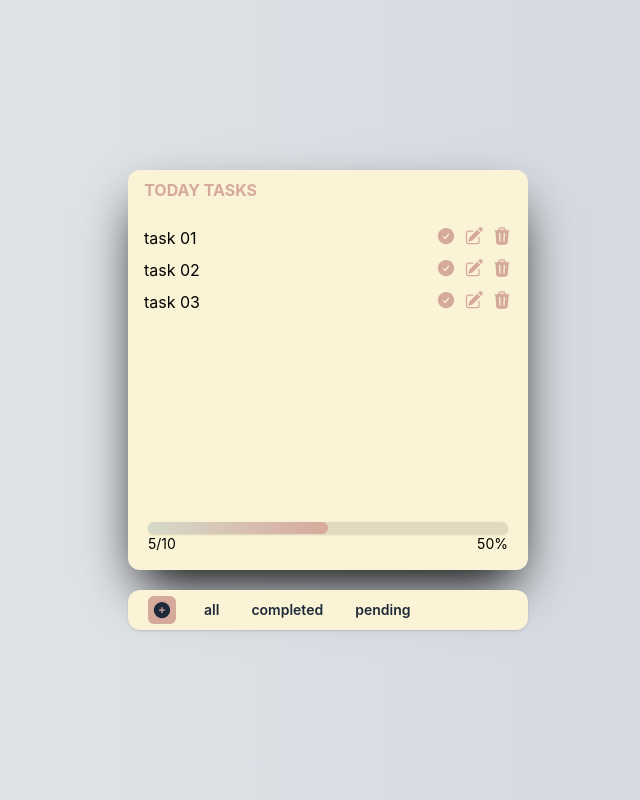
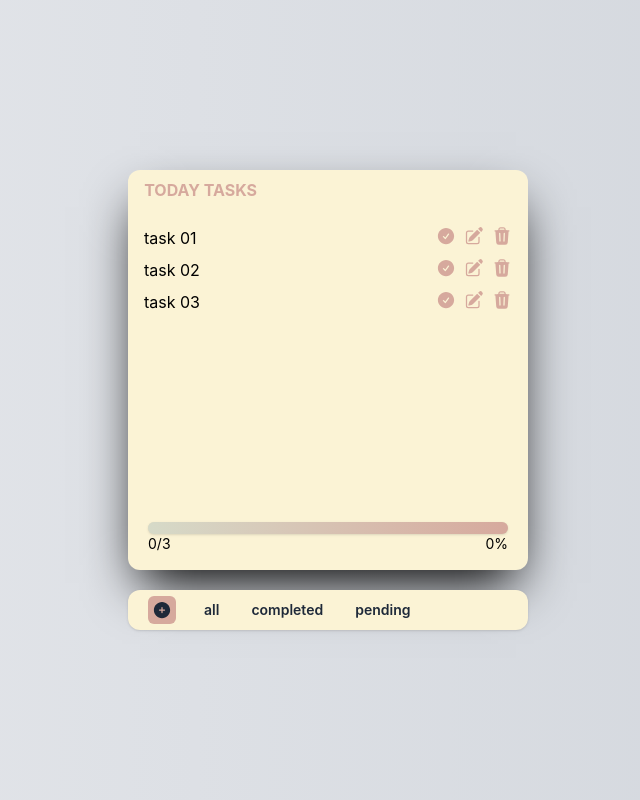
Before and after one commit to Sondosprg/TodoList_tailwind_react, a React (Vite) app: page / in a window 1280 px wide. Shown: the whole page, without its empty margins (312-952 px from the left). Built offline with nearby package versions, Linux system fonts and the light colour scheme.

Commit message:
progress

```diff
--- a/package.json
+++ b/package.json
@@ -7,7 +7,8 @@
     "dev": "vite",
     "build": "vite build",
     "lint": "eslint .",
-    "preview": "vite preview"
+    "preview": "vite preview",
+    "test": "jest"
   },
   "dependencies": {
     "@tailwindcss/vite": "^4.3.3",
@@ -19,6 +20,8 @@
     "@babel/core": "^7.29.7",
     "@eslint/js": "^10.0.1",
     "@rolldown/plugin-babel": "^0.2.3",
+    "@testing-library/jest-dom": "^7.0.1",
+    "@testing-library/react": "^16.3.3",
     "@types/react": "^19.2.18",
     "@types/react-dom": "^19.2.7",
     "@vitejs/plugin-react": "^6.1.1",
@@ -27,6 +30,7 @@
     "eslint-plugin-react-hooks": "^7.1.1",
     "eslint-plugin-react-refresh": "^0.5.6",
     "globals": "^17.12.0",
+    "jest": "^30.5.2",
     "vite": "^8.3.0"
   }
 }
--- a/src/components/Add.jsx
+++ b/src/components/Add.jsx
@@ -3,12 +3,14 @@ import { useContext } from "react";
 
 import { tasksContext } from "../contexts/tasks.js";
 import { popUpContext } from "../contexts/popUp.js";
+import { progressContext } from "../contexts/progress";
 
 export default function Add() {
   const tasksContx = useContext(tasksContext);
+  const popUpState = useContext(popUpContext);
+  const progressContx = useContext(progressContext);
 
-  const popUpState = useContext(popUpContext);
-  console.log(popUpState);
+  console.log("progressContx", progressContx);
 
   const [valueInput, setValueInput] = useState("");
 
@@ -32,6 +34,13 @@ export default function Add() {
     ]);
     // close popUp
     popUpState.set({ ...popUpState, state: false });
+
+    // const percentCompleted = Number( (progressContx.numberCompleted*100/progressContx.total).toFixed(2));
+    // const WIDTH_100 = 22.5;
+    // const width = (progressContx.percentCompleted*WIDTH_100)/100;
+
+    // // update progress  ( repeat calculate width )
+    // progressContx.set({ ...progressContx, total: tasksContx.value.length + 1  ,percentCompleted:percentCompleted ,  width:width});
   };
 
   return (
--- a/src/components/Delete.jsx
+++ b/src/components/Delete.jsx
@@ -4,11 +4,14 @@ import { tasksContext } from "../contexts/tasks.js";
 import { popUpContext } from "../contexts/popUp.js";
 import { taskContext } from "../contexts/task.js";
 
+import { progressContext } from "../contexts/progress";
+
 export default function Delete() {
   const tasksContx = useContext(tasksContext);
   const popUpState = useContext(popUpContext);
 
   const taskInfo = useContext(taskContext);
+  const progressContx = useContext(progressContext);
 
   const deleteTask = () => {
     console.log("delete");
@@ -25,6 +28,9 @@ export default function Delete() {
     tasksContx.setCurrent([...updatedCurrentTasks]);
 
     popUpState.set({ ...popUpState, state: false });
+
+    // update progress
+    progressContx.set({...progressContx , total : (tasksContx.value.length-1)});
   };
 
   return (
--- a/src/components/Progress.jsx
+++ b/src/components/Progress.jsx
@@ -1,19 +1,24 @@
-
-import { tasksContext } from "../contexts/tasks.js";
 import { useContext } from "react";
 
+import { progressContext } from "../contexts/progress";
+
 export default function Progress() {
+  const progressContx = useContext(progressContext);
+
+  const progressStyle = `bg-linear-to-r from-accent to-primary w-[${String(progressContx.width)}rem] h-3 rounded-full`;
+
   return (
     <>
       <div className="py-4">
         <div className="bg-black/10 w-90 mx-auto h-3 rounded-full shadow ">
-          <div className="bg-linear-to-r from-accent to-primary w-[11.25rem] h-3 rounded-full"></div>
+          <div className={progressStyle}></div>
         </div>
         <div className="flex justify-between mx-5 text-sm">
           <p>
-            <span>5</span>/10
+            <span>{progressContx.numberCompleted}</span>/
+            <span>{progressContx.total}</span>
           </p>
-          <p>50%</p>
+          <p>{progressContx.percentCompleted}%</p>
         </div>
       </div>
     </>
--- a/src/components/Tasks.jsx
+++ b/src/components/Tasks.jsx
@@ -6,6 +6,7 @@ import { useState, useContext } from "react";
 import { tasksContext } from "../contexts/tasks.js";
 import { popUpContext } from "../contexts/popUp.js";
 import { taskContext } from "../contexts/task.js";
+import { progressContext } from "../contexts/progress";
 
 import { getTask, getIndex } from "../utils/array.js";
 
@@ -15,6 +16,7 @@ export default function Tasks() {
   const ALL_OPERATIONS = ["edit", "delete"];
   const tasksContx = useContext(tasksContext);
   const popUpState = useContext(popUpContext);
+  const progressContx = useContext(progressContext);
 
   let taskInfo = useContext(taskContext);
   const [operation, setOperation] = useState("");
@@ -54,7 +56,7 @@ export default function Tasks() {
           1,
           { ...taskInfo.current, isComplete: isCurrentCompleted },
         );
-        }
+        };
 
 
         // remove item from completed status if user click on complete btn
@@ -83,6 +85,15 @@ export default function Tasks() {
         }
 
         tasksContx.setCurrent([...updatedCurrentTasks]);
+
+        // const numberCompleted = isCurrentCompleted?progressContx.numberCompleted+1:progressContx.numberCompleted-1;
+        // const percentCompleted = Number( (numberCompleted*100/progressContx.total).toFixed(2));
+        // // 22.5rem <==> w-90 in tailwind (suppose as w-100 for calculate)
+        // const WIDTH_100 = 22.5;
+        // const width = (percentCompleted*WIDTH_100)/100;
+        // // update progress
+        // progressContx.set({...progressContx , numberCompleted : numberCompleted , percentCompleted:percentCompleted , width : width  });
+
   };
 
   const handleTasks = (e) => {
--- /dev/null
+++ b/src/contexts/progress.js
@@ -0,0 +1,9 @@
+import { createContext } from "react";
+
+export let progressContext = createContext({
+  total: 3,
+  numberCompleted: 0,
+  percentCompleted: 0,
+  width: 0,
+  set: null,
+});
--- a/src/pages/Home.jsx
+++ b/src/pages/Home.jsx
@@ -10,6 +10,10 @@ import { useRef } from "react";
 import { tasksContext } from "../contexts/tasks.js";
 import { popUpContext } from "../contexts/popUp.js";
 import { taskContext } from "../contexts/task.js";
+import { progressContext } from "../contexts/progress.js";
+
+// utils
+import {getCompletedTasks} from "../utils/array.js";
 
 export default function Home() {
   // context of tasks
@@ -26,7 +30,25 @@ export default function Home() {
   // context of popUp
   const [popUpState, setPopUpState] = useState({ state: false, type: "" });
 
+  // context of task
   const task = useRef({ id: "", title: "", isComplete: false });
+
+  // ** context of progress **
+
+  // some info auto calculate
+  const WIDTH_100 = 22.5;
+  const NbTasks = tasks.length;
+  const NbCompleted = getCompletedTasks(tasks).length;
+  const PercentCompleted = Number( (NbCompleted*100/NbTasks).toFixed(2) );
+  const Width = (PercentCompleted*WIDTH_100)/100;
+
+  const [progress, setProgress] = useState({
+    total: 3,
+    numberCompleted: 0,
+    percentCompleted: 0  ,
+    width: 0 ,
+  });
+
 
   return (
     <>
@@ -48,10 +70,20 @@ export default function Home() {
           }}
         >
           <taskContext.Provider value={task}>
-            <main>
-              <Card />
-            </main>
-            <NavBar />
+            <progressContext.Provider
+              value={{
+                total: NbTasks,
+                numberCompleted: NbCompleted,
+                percentCompleted:PercentCompleted,
+                width:Width,
+                set: setProgress,
+              }}
+            >
+              <main>
+                <Card />
+              </main>
+              <NavBar />
+            </progressContext.Provider>
           </taskContext.Provider>
         </popUpContext.Provider>
       </tasksContext.Provider>
--- a/src/utils/array.js
+++ b/src/utils/array.js
@@ -1,3 +1,6 @@
+
+
+
 export const getTask = (tasks, id) => {
   const task = tasks.find((task) => task.id === id);
   return task;
@@ -13,6 +16,8 @@ export const getCompletedTasks = (tasks) => {
   return completedTasks;
 };
 
+
+
 export const getNoCompletedTasks = (tasks) => {
   const noCompletedTasks = tasks.filter((taskC) => taskC.isComplete === false);
   return noCompletedTasks;
--- /dev/null
+++ b/src/utils/progress.js
@@ -0,0 +1,6 @@
+
+
+
+export function getWidth(){
+
+};
```
Also changed, not shown: 1 other file (tests, documents, lock files or other folders).
